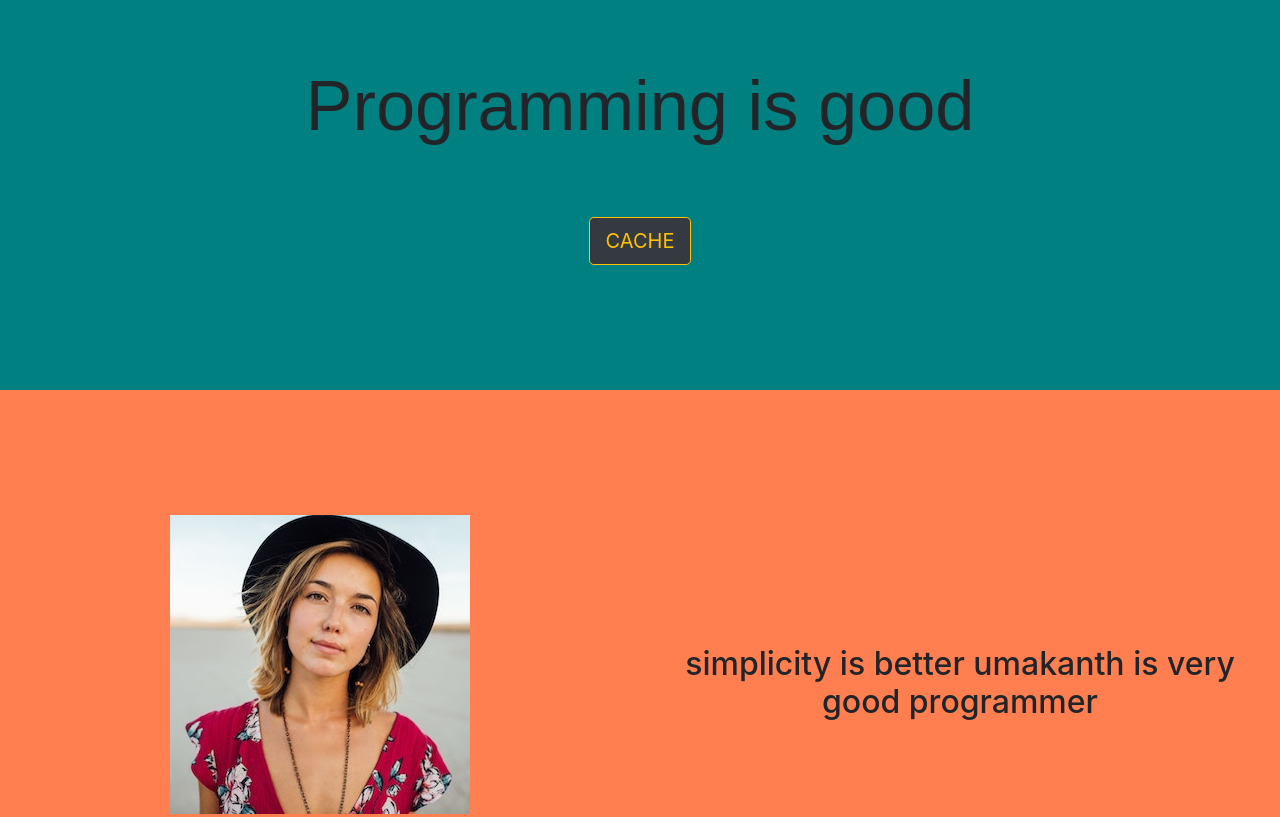
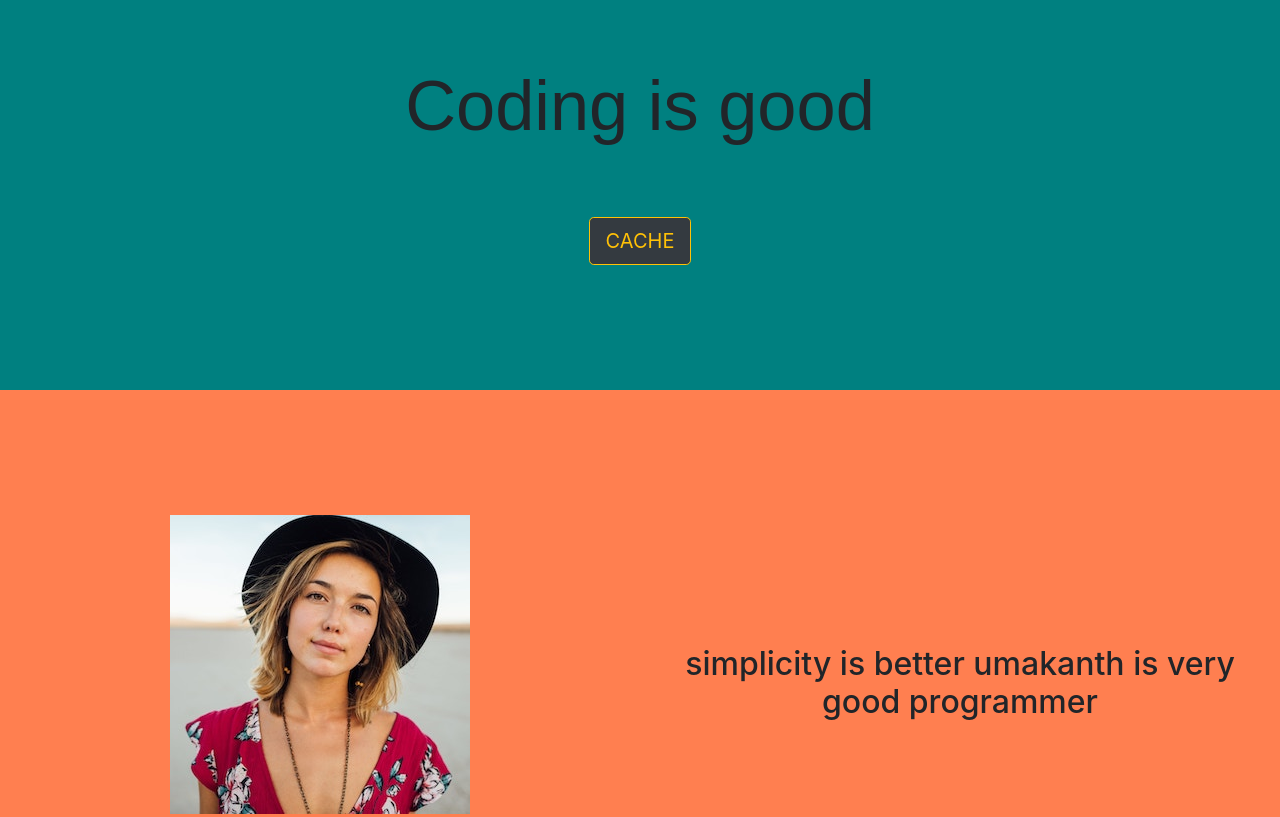
Before and after one commit to GURUCHARAN18/demo, a plain HTML site: page index.html in a window 1280 px wide. Shown: the part 122-939 px from the top of the page. Drawn offline with nearby package versions, Linux system fonts and the light colour scheme.

Commit message:
Update index.html

```diff
--- a/index.html
+++ b/index.html
@@ -23,7 +23,7 @@
         <div class="container-fluid con1">
      <div class="row row1" >
       <div class="col-lg-12 col-md-12 col-12">
-        <h1>Programming is good</h1>
+        <h1>Coding is good</h1>
       </div>
       <div class="col-lg-12 col-md-12 col-12">
       <button type="button" class="btn btn-dark btn-outline-warning btn-lg button1">CACHE</button>
```
